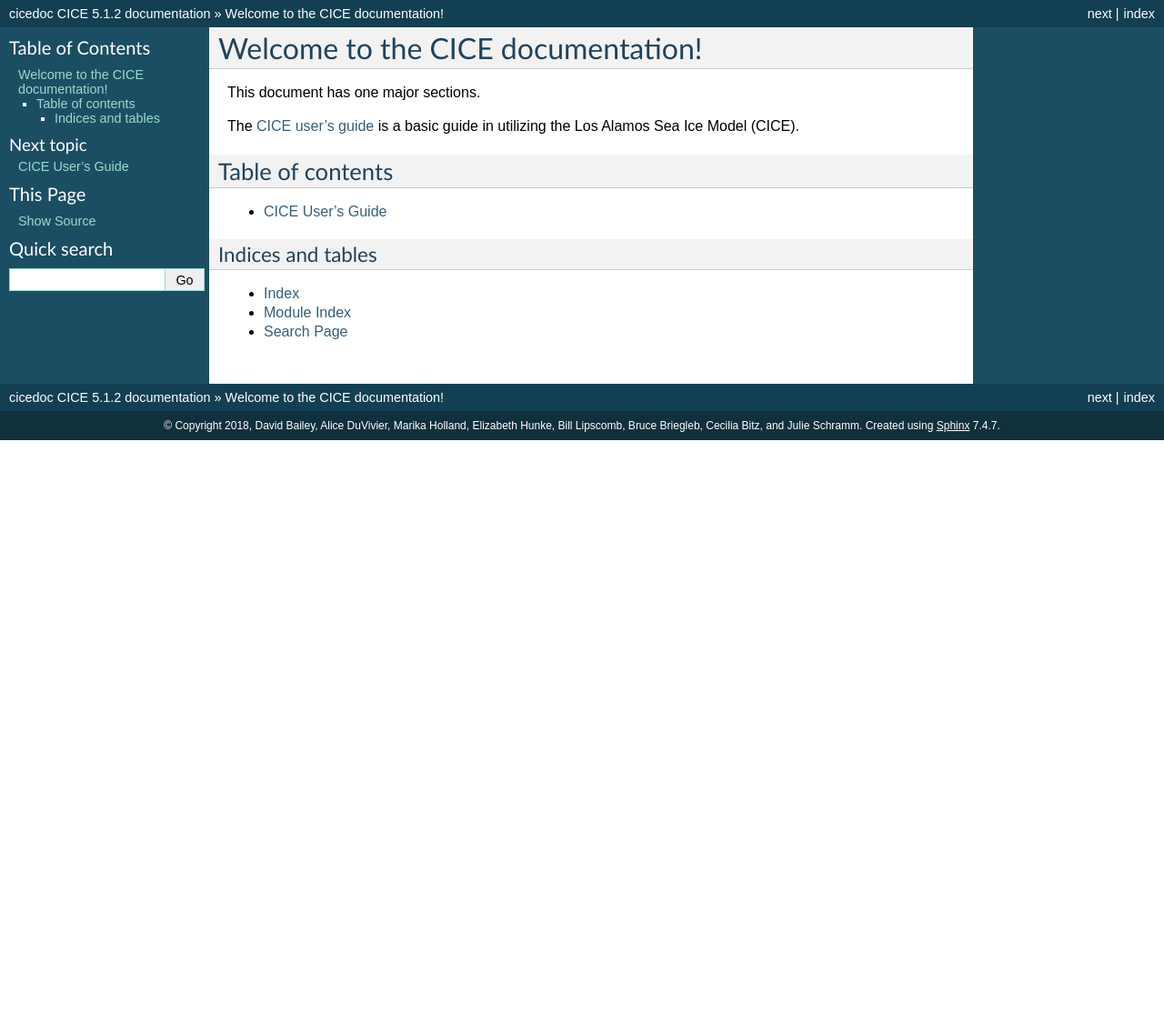
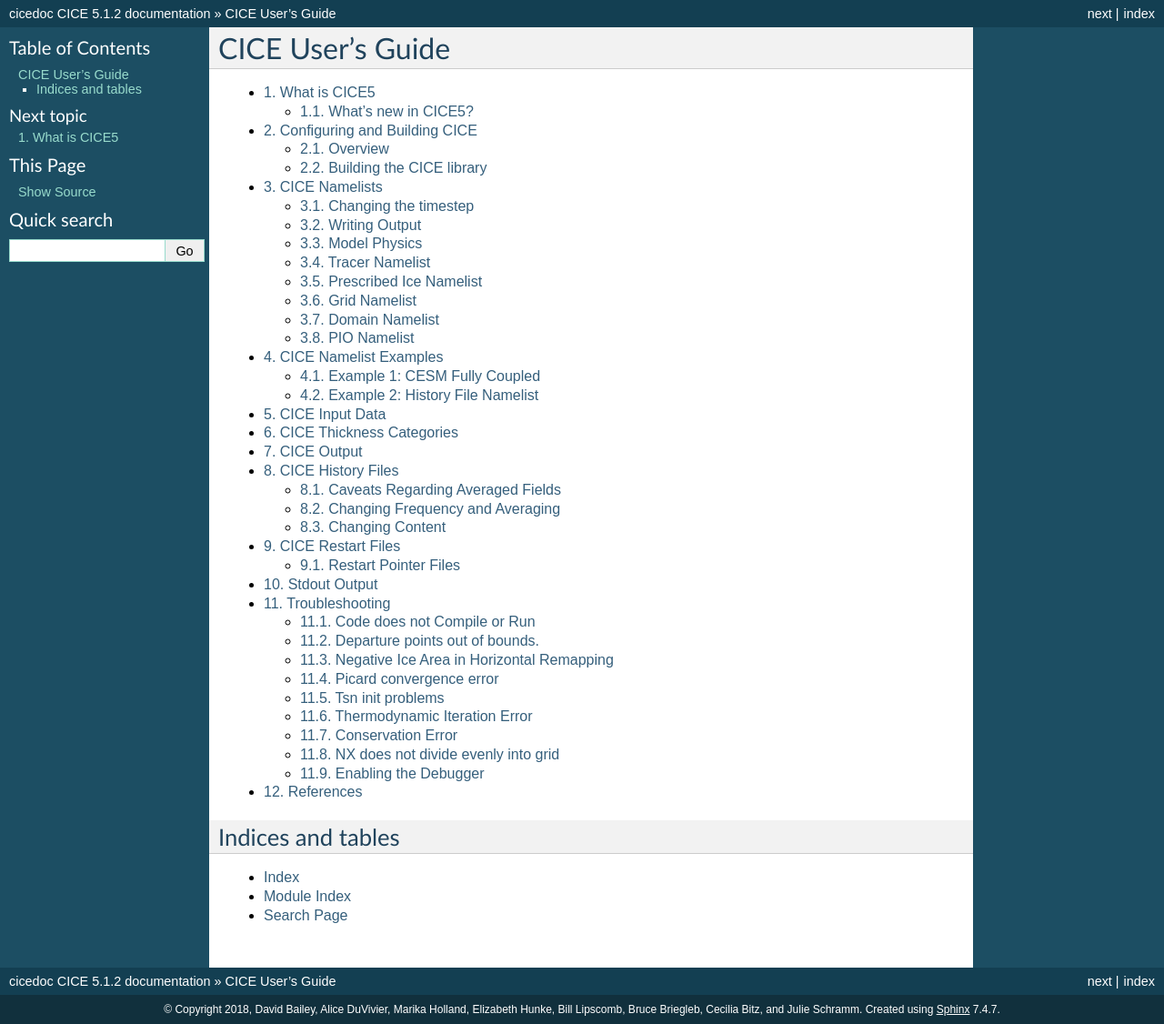
Before and after one commit to NCAR/CICE, a Sphinx documentation site: the page built from doc/source/index.rst, in a window 1280 px wide and 1126 px high. Shown: the whole window at 91% size. Built offline with Sphinx 7.4.7, drawn with Linux system fonts in a browser that asks for light colours.

Commit message:
Change structure

```diff
--- a/doc/source/index.rst
+++ b/doc/source/index.rst
@@ -1,27 +1,34 @@
 .. cicedoc documentation master file, created by
-   sphinx-quickstart on Tue Feb 21 13:37:07 2017.
+   sphinx-quickstart on Fri Feb 24 19:57:57 2017.
    You can adapt this file completely to your liking, but it should at least
    contain the root `toctree` directive.
 
-====================================
- Welcome to the CICE documentation!
-====================================
+.. _users-guide:
 
-This document has one major sections.
-
-The :ref:`CICE user's guide <users-guide>` is a basic guide in utilizing the Los Alamos Sea Ice Model (CICE).
-
-Table of contents
------------------
+#####################################
+CICE User's Guide
+#####################################
 
 .. toctree::
-   :maxdepth: 1
+   :maxdepth: 2
+   :numbered:
 
-   users_guide/index.rst
+   users_guide/ice_what_is_cice5.rst
+   users_guide/ice_setup.rst
+   users_guide/ice_nml_var.rst
+   users_guide/ice_nml_example.rst
+   users_guide/ice_input_data.rst
+   users_guide/ice_change_ncat.rst
+   users_guide/ice_output_files.rst
+   users_guide/ice_history.rst
+   users_guide/ice_restart.rst
+   users_guide/ice_stdout.rst
+   users_guide/ice_troubleshoot.rst
+   users_guide/zreferences.rst
 
 Indices and tables
 ==================
 
-- :ref:`genindex`
-- :ref:`modindex`
-- :ref:`search`
+* :ref:`genindex`
+* :ref:`modindex`
+* :ref:`search`
--- a/doc/source/users_guide/index.rst
+++ /dev/null
@@ -1,34 +0,0 @@
-.. cicedoc documentation master file, created by
-   sphinx-quickstart on Fri Feb 24 19:57:57 2017.
-   You can adapt this file completely to your liking, but it should at least
-   contain the root `toctree` directive.
-
-.. _users-guide:
-
-#####################################
-CICE User's Guide
-#####################################
-
-.. toctree::
-   :maxdepth: 2
-   :numbered:
-
-   ice_what_is_cice5.rst
-   ice_setup.rst
-   ice_nml_var.rst
-   ice_nml_example.rst
-   ice_input_data.rst
-   ice_change_ncat.rst
-   ice_output_files.rst
-   ice_history.rst
-   ice_restart.rst
-   ice_stdout.rst
-   ice_troubleshoot.rst
-   zreferences.rst
-
-Indices and tables
-==================
-
-* :ref:`genindex`
-* :ref:`modindex`
-* :ref:`search`
```
Also changed, not shown: 1 other file.
